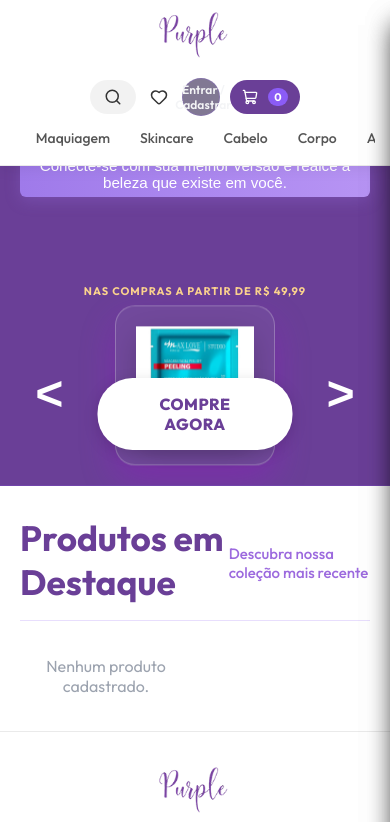
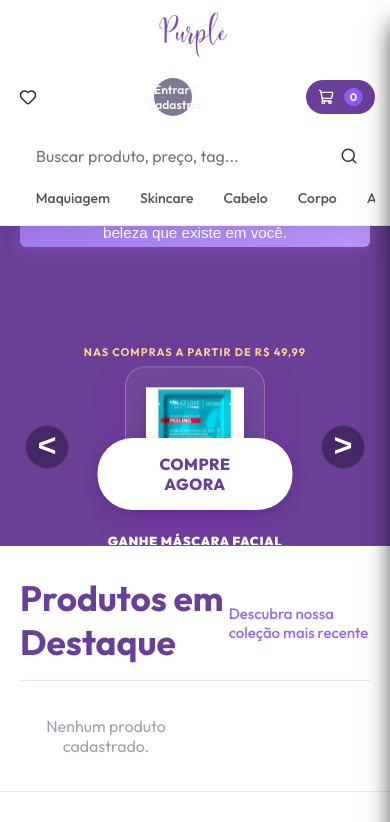
Before and after one commit to menin0phill/purplepdv, a website built with Vite: page index.html in a window 390 px wide. Shown: the top 822 px of the page. Built offline with nearby package versions, Linux system fonts and the light colour scheme; some packages are replaced by stand-ins of ours; no server answers; the database is empty; a web font is replaced by a local one.

Commit message:
fix: corrige vazamento de tela no carrossel e navbar mobile e-commerce

```diff
--- a/src/style.css
+++ b/src/style.css
@@ -2738,14 +2738,16 @@ select.select-order-status.status-can {
   }
   .ecom-hero-title {
     letter-spacing: -1.5px !important;
+    align-items: center !important;
   }
   .ecom-hero-title .title-sub {
-    font-size: 3.2rem !important;
+    font-size: clamp(2.2rem, 8vw, 4rem) !important;
     letter-spacing: -1px !important;
   }
   .ecom-hero-title .title-main {
-    font-size: 4.8rem !important;
+    font-size: clamp(3.2rem, 12vw, 5.8rem) !important;
     letter-spacing: -2px !important;
+    margin-top: -5px !important;
   }
   .ecom-hero-subtitle-badge {
     font-size: 0.95rem !important;
@@ -2778,6 +2780,12 @@ select.select-order-status.status-can {
 }
 
 @media (max-width: 768px) {
+  /* Proteção contra rolagem lateral no mobile */
+  html, body, .ecom-layout {
+    overflow-x: hidden !important;
+    width: 100% !important;
+  }
+
   /* Navbar Responsivo */
   .ecom-navbar {
     padding: 12px 15px !important;
@@ -2801,15 +2809,49 @@ select.select-order-status.status-can {
     gap: 10px !important;
   }
 
+  /* Posicionamento Absoluto das Setas do Carrossel para Evitar Overflow Lateral */
+  .ecom-hero-carousel-side {
+    position: relative !important;
+    width: 100% !important;
+    padding: 0 15px !important;
+    box-sizing: border-box !important;
+  }
+  .ecom-hero-carousel-side .carousel-arrow {
+    position: absolute !important;
+    top: 50% !important;
+    transform: translateY(-50%) !important;
+    z-index: 20 !important;
+    font-size: 2rem !important;
+    padding: 8px !important;
+    background: rgba(15, 10, 30, 0.4) !important;
+    border-radius: 50% !important;
+    width: 44px !important;
+    height: 44px !important;
+    display: flex !important;
+    align-items: center !important;
+    justify-content: center !important;
+    border: 1px solid rgba(255, 255, 255, 0.1) !important;
+  }
+  .ecom-hero-carousel-side .prev-arrow {
+    left: 5px !important;
+  }
+  .ecom-hero-carousel-side .next-arrow {
+    right: 5px !important;
+  }
+  .carousel-container {
+    width: calc(100% - 70px) !important;
+    margin: 0 auto !important;
+  }
+
   /* Menu de Categorias Deslizável Horizontalmente (Padrão Sephora) */
   .ecom-menu {
     gap: 15px !important;
     overflow-x: auto !important;
     justify-content: flex-start !important;
-    padding: 5px 10px !important;
+    padding: 5px 15px !important;
     width: 100vw !important;
-    margin-left: -20px !important;
-    margin-right: -20px !important;
+    margin-left: -15px !important;
+    margin-right: -15px !important;
     scroll-behavior: smooth !important;
     scrollbar-width: none !important;
   }
@@ -2876,6 +2918,42 @@ select.select-order-status.status-can {
   }
 }
 
+/* Ajustes Específicos para Telas Estreitas ou Celulares Antigos (iPhone XR/SE e menores) */
+@media (max-width: 600px) {
+  /* Navbar com Barra de Busca de Largura Total em Nova Linha */
+  .ecom-navbar .ecom-nav-right {
+    flex-wrap: wrap !important;
+    justify-content: space-between !important;
+    gap: 12px !important;
+  }
+  .ecom-navbar .ecom-search-container {
+    width: 100% !important;
+    order: 10 !important; /* Move para baixo dos botões Favorito, Perfil e Carrinho */
+    margin-top: 8px !important;
+    background: rgba(255, 255, 255, 0.05) !important;
+    border: 1px solid rgba(255, 255, 255, 0.1) !important;
+    border-radius: 20px !important;
+    padding: 6px 12px !important;
+  }
+  .ecom-navbar #ecom-search-input {
+    width: 100% !important;
+    opacity: 1 !important;
+    padding: 2px 8px !important;
+    color: #fff !important;
+  }
+  .ecom-navbar #btn-ecom-search-trigger {
+    pointer-events: none !important; /* Desativa a animação de encolher/expandir no mobile */
+  }
+
+  /* Quebra de CEP e Frete para evitar esmagamento horizontal no carrinho */
+  .ecom-drawer .flex-row,
+  .ecom-drawer .delivery-mode-selector {
+    flex-direction: column !important;
+    align-items: stretch !important;
+    gap: 8px !important;
+  }
+}
+
 @media (max-width: 480px) {
   /* Ocultar texto do carrinho para economizar espaço */
   .ecom-cart-text {
@@ -2887,10 +2965,10 @@ select.select-order-status.status-can {
 
   /* Ajustes de Fonte do Hero no Mobile Pequeno */
   .ecom-hero-title .title-sub {
-    font-size: 2.4rem !important;
+    font-size: 1.8rem !important;
   }
   .ecom-hero-title .title-main {
-    font-size: 3.6rem !important;
+    font-size: 2.8rem !important;
   }
 
   /* Ajuste de Altura do Card no Mobile Pequeno */
@@ -2909,11 +2987,11 @@ select.select-order-status.status-can {
     height: 290px !important;
   }
   .carousel-slide .carousel-image-box {
-    width: 160px !important;
-    height: 160px !important;
+    width: 140px !important;
+    height: 140px !important;
   }
   .carousel-slide .carousel-info-bottom {
-    font-size: 14px !important;
+    font-size: 13px !important;
   }
   .carousel-slide .carousel-info-top {
     font-size: 11px !important;
@@ -2921,17 +2999,17 @@ select.select-order-status.status-can {
 }
 
 /* ==========================================================================
-   MOBILE COMPATIBILITY (IPHONE & ANDROID) & TABLE TABLET LAYOUTS
+   SUPLEMENTOS GERAIS DE COMPATIBILIDADE MOBILE (IPHONE & ANDROID)
    ========================================================================== */
 
-/* iOS Auto-Zoom on Input Focus Fix */
+/* Prevenir Auto-Zoom de Foco no iOS (iPhone) */
 @media (max-width: 768px) {
   input, select, textarea {
     font-size: 16px !important;
   }
 }
 
-/* Webkit Smooth Elastic Scrolling for Touch Screens */
+/* Rolagem Elástica Nativa para dispositivos Touch */
 .ecom-menu,
 .table-container,
 .ecom-drawer-body,
@@ -2940,7 +3018,7 @@ select.select-order-status.status-can {
   -webkit-overflow-scrolling: touch !important;
 }
 
-/* User Account Icon and Button Responsiveness */
+/* Responsividade do Perfil do Usuário e Login */
 @media (max-width: 768px) {
   .ecom-login-text {
     display: none !important;
@@ -2963,7 +3041,7 @@ select.select-order-status.status-can {
   }
 }
 
-/* E-Commerce Product Card Details Stacking on Small Screens */
+/* Estilo Empilhado para o Preço e Botão nos Cards Mobile */
 @media (max-width: 768px) {
   .ecom-product-card-premium > div:last-child > div:last-child {
     flex-direction: column !important;
@@ -2980,7 +3058,7 @@ select.select-order-status.status-can {
   }
 }
 
-/* Responsive tables for Products, Clients and Sales lists */
+/* Tabelas Administrativas Responsivas */
 .table-container {
   width: 100% !important;
   overflow-x: auto !important;
@@ -2991,7 +3069,7 @@ select.select-order-status.status-can {
   }
 }
 
-/* PDV Layout adaptations on Mobile & Tablets */
+/* Adaptação das Telas do PDV */
 @media (max-width: 1024px) {
   .pdv-layout {
     display: flex !important;
@@ -3004,7 +3082,7 @@ select.select-order-status.status-can {
     overflow: visible !important;
   }
   .pdv-products-grid {
-    height: 500px !important; /* Limita altura do catálogo para rolar internamente */
+    height: 500px !important;
   }
   .pdv-cart-panel {
     margin-top: 20px !important;
@@ -3012,7 +3090,6 @@ select.select-order-status.status-can {
 }
 
 @media (max-width: 480px) {
-  /* PDV Grid em 2 Colunas */
   .pdv-products-grid {
     grid-template-columns: repeat(2, 1fr) !important;
     gap: 10px !important;
@@ -3035,13 +3112,11 @@ select.select-order-status.status-can {
     font-size: 12px !important;
   }
 
-  /* Formas de pagamento do PDV em 2 Colunas */
   .payment-methods-grid {
     grid-template-columns: repeat(2, 1fr) !important;
     gap: 8px !important;
   }
 
-  /* Ajuste do modal de detalhes */
   .prod-details-img-container img {
     max-height: 100% !important;
   }
```
